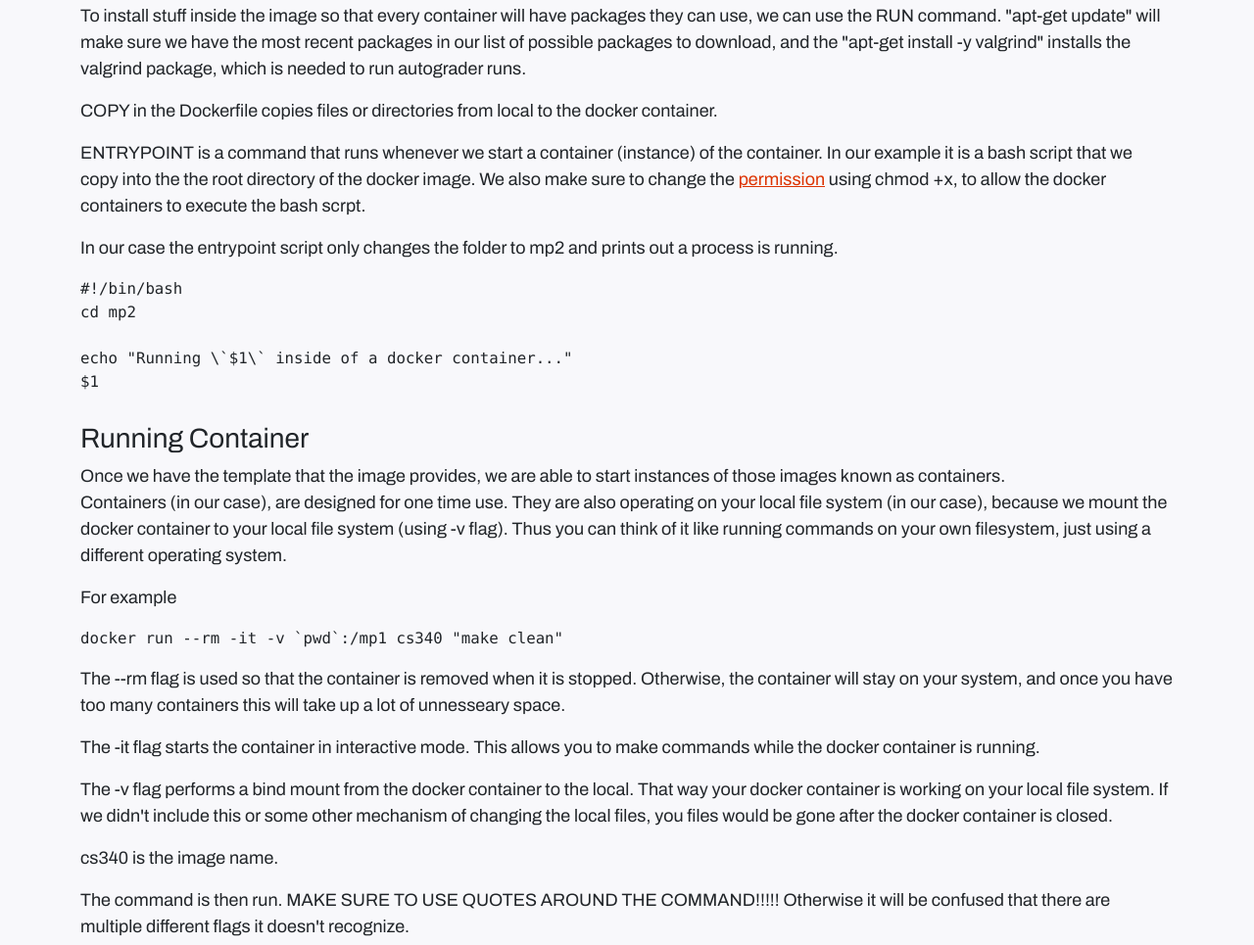
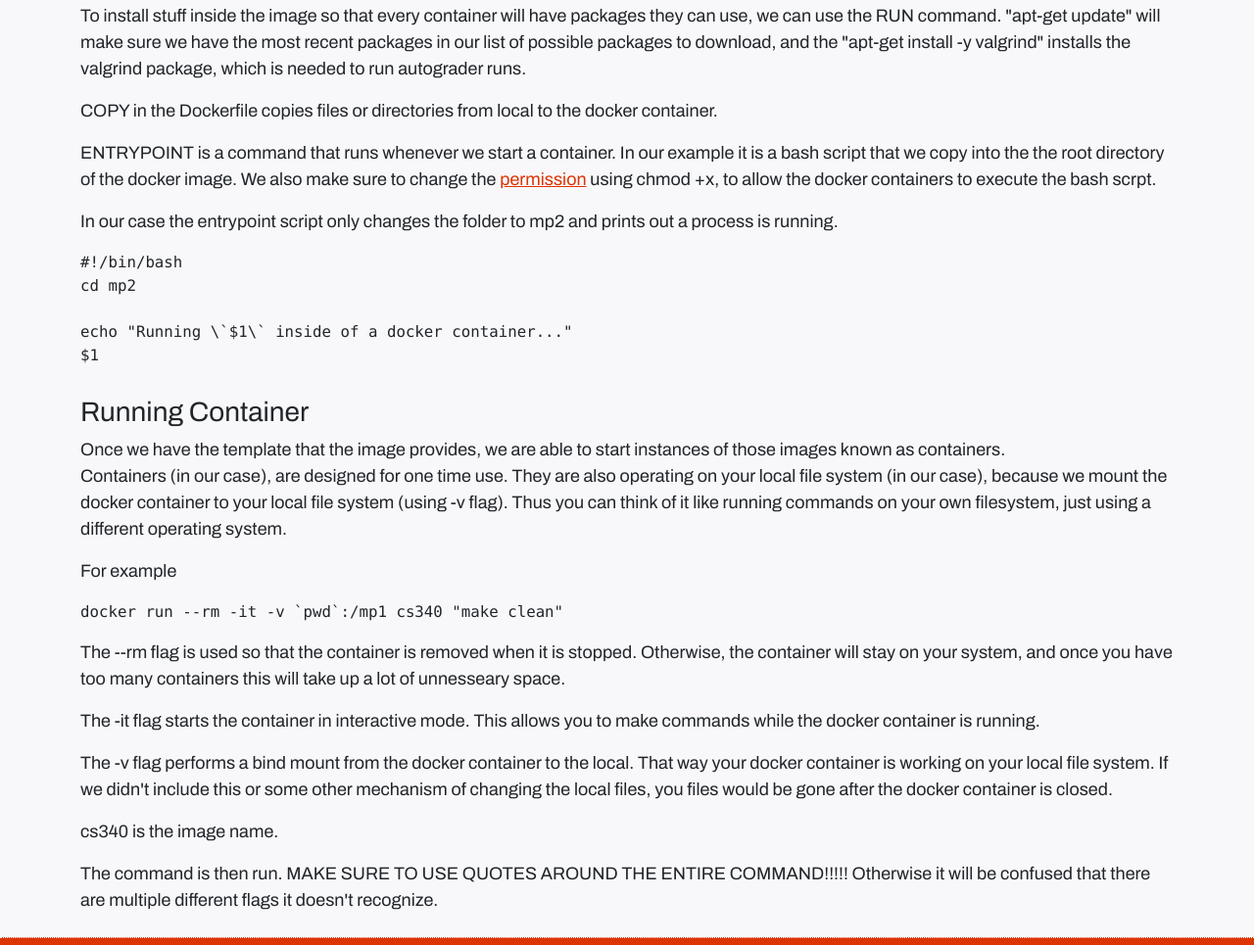
Before and after one commit to illinois/systems-encyclopedia, an Eleventy site: page src/articles/illinois/docker_mac.md in a window 1280 px wide. Shown: the part 1707-2672 px from the top of the page at 98% size. Built offline with nearby package versions, Linux system fonts and the light colour scheme; Eleventy itself is replaced by a stand-in of ours; code samples lack their colours; files that its build step writes are made by us from their sources; a small style sheet from the web is missing; what markdown-it-attrs, sharp would draw is missing.

Commit message:
fixed more typos with docker_mac.md

````diff
--- a/src/articles/illinois/docker_mac.md
+++ b/src/articles/illinois/docker_mac.md
@@ -41,7 +41,7 @@ We recommend that you also download the docker vscode extension. This will show
 
 ## Why Do I Need to Do This When My Windows/Linux Friends Don't Need Docker
 The most important problem with M1 macs is that valgrind is currently [not supported](https://valgrind.org/info/platforms.html) (as of 09/2022). As we require memory correctness in our MP's, valgrind is a necessity.
-Even if you don't use valgrind, you will find that low-level systems programming on the M1 natively will provide you with many annoyances. Apple is increasingly very concerned about the [security](https://www.dictionary.com/browse/control) of its users. Thus trying to do some semi-sketchy low level stuff like sideloading an unsigned by apple malloc implementation in MP3 may give you problems.
+Even if you don't use valgrind, you will find that low-level systems programming on the M1 natively will provide you with many annoyances. Apple is increasingly very concerned about the [security](https://www.dictionary.com/browse/control) of its users. Thus trying to do some semi-sketchy low level tasks like sideloading an unsigned by apple malloc implementation in MP3 may give you problems.
 
 ## What do these commands do
 Like good systems programmers, we never just run terminal commands without actually knowing what they do. Docker's [website](https://docs.docker.com/) has good documentation.
@@ -79,7 +79,7 @@ To install stuff inside the image so that every container will have packages the
 
 COPY in the Dockerfile copies files or directories from local to the docker container.
 
-ENTRYPOINT is a command that runs whenever we start a container (instance) of the container. In our example it is a bash script that we copy into the the root directory of the docker image. We also make sure to change the [permission](https://linuxpip.org/chmod-x-explained-everything-you-need-to-know/) using chmod +x, to allow the docker containers to execute the bash scrpt.
+ENTRYPOINT is a command that runs whenever we start a container. In our example it is a bash script that we copy into the the root directory of the docker image. We also make sure to change the [permission](https://linuxpip.org/chmod-x-explained-everything-you-need-to-know/) using chmod +x, to allow the docker containers to execute the bash scrpt.
 
 In our case the entrypoint script only changes the folder to mp2 and prints out a process is running.
 ```text
@@ -109,4 +109,4 @@ The -v flag performs a bind mount from the docker container to the local. That w
 
 cs340 is the image name.
 
-The command is then run. MAKE SURE TO USE QUOTES AROUND THE COMMAND!!!!! Otherwise it will be confused that there are multiple different flags it doesn't recognize.
+The command is then run. MAKE SURE TO USE QUOTES AROUND THE ENTIRE COMMAND!!!!! Otherwise it will be confused that there are multiple different flags it doesn't recognize.
````
